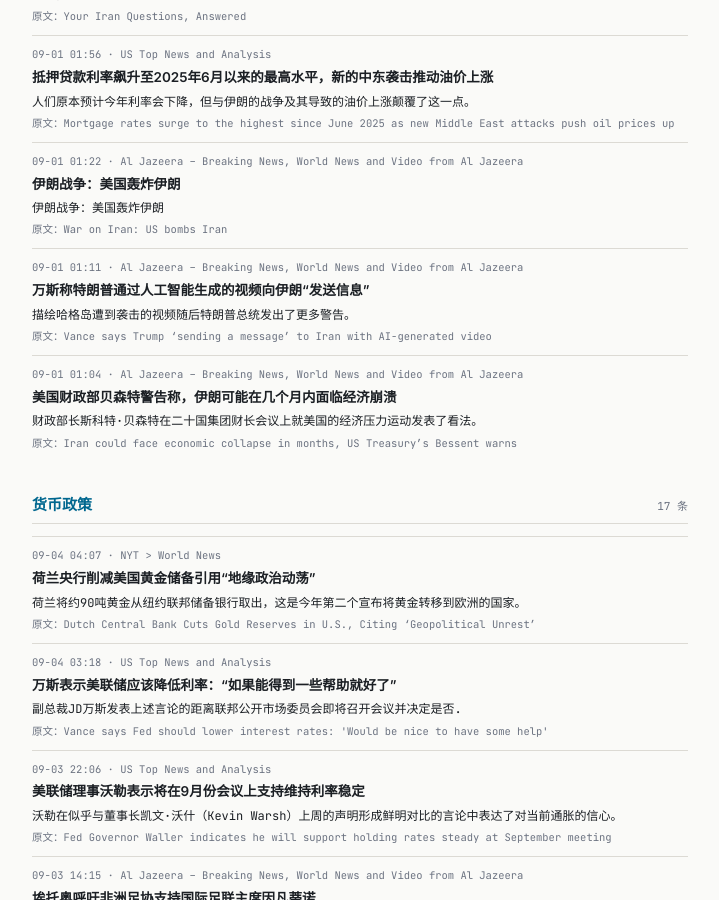
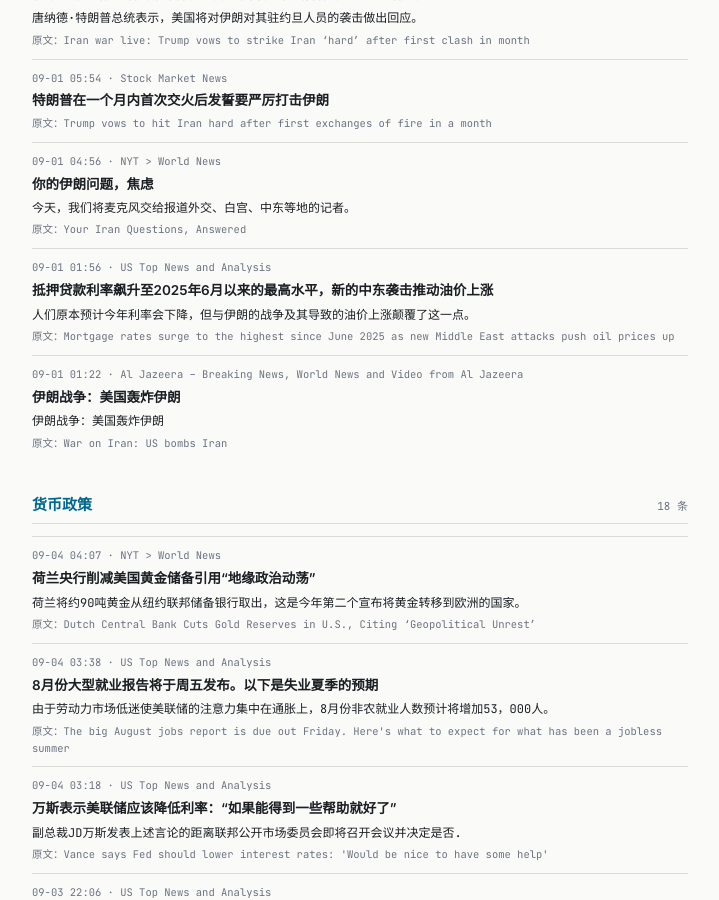
Before and after one commit to tang3super/tang3super.github.io, a Jekyll site: the page built from macro-trade/news-digest.md, in a window 1280 px wide and 900 px high, scrolled down 8314 px. Shown: the whole window, without its empty margins (280-999 px from the left). Built offline with Jekyll 4.4.1, drawn with Linux system fonts in a browser that asks for light colours; some of the changed text lies outside the part shown.

Commit message:
sync news-digest article

```diff
--- a/macro-trade/news-digest.md
+++ b/macro-trade/news-digest.md
@@ -5,11 +5,25 @@
 date: '2026-09-04'
 summary: 2026年第36周监控
 week_label: 2026年第36周监控
-last_updated: 2026-09-04 04:24
+last_updated: 2026-09-04 06:40
 refresh_note: 每 5 分钟自动刷新
 topics:
 - name: 地缘政治
   items:
+  - title: US Vice President JD Vance declines to offer timeline for end of Iran war
+    summary: The Trump official expressed scepticism at White House briefing about the conflict being a war despite recent flare-up.
+    link: https://www.aljazeera.com/news/2026/9/3/us-vice-president-jd-vance-declines-to-offer-timeline-for-end-of-iran-war?traffic_source=rss
+    source: Al Jazeera – Breaking News, World News and Video from Al Jazeera
+    time: 09-04 05:07
+    title_zh: 美国副总统JD Vance拒绝提供结束伊朗战争的时间轴
+    summary_zh: 尽管最近爆发了冲突，但特朗普官员在白宫简报会上对这场冲突是否是一场战争表示怀疑。
+  - title: Funeral held for child killed in US strike on Iranian wedding
+    summary: Mourners carried the coffin of a child killed in a US strike on a wedding in Kuhestak, along the Strait of Hormuz.
+    link: https://www.aljazeera.com/video/newsfeed/2026/9/3/09-03-iran-child-funeral-minisv?traffic_source=rss
+    source: Al Jazeera – Breaking News, World News and Video from Al Jazeera
+    time: 09-04 04:00
+    title_zh: 为美国袭击伊朗婚礼中丧生的儿童举行葬礼
+    summary_zh: 哀悼者抬着一名在美国袭击霍尔木兹海峡沿岸库赫斯塔克举行的婚礼中丧生的儿童的棺材。
   - title: Trump calls media ‘treasonous scum’ over reports of low Iran war munitions
     summary: Comments latest swipe by president against critical media coverage of what experts call troubling shortages.
     link: https://www.aljazeera.com/news/2026/9/3/trump-calls-media-treasonous-scum-over-reports-of-low-iran-war-munitions?traffic_source=rss
@@ -550,20 +564,6 @@
     time: 09-01 01:22
     title_zh: 伊朗战争：美国轰炸伊朗
     summary_zh: 伊朗战争：美国轰炸伊朗
-  - title: Vance says Trump ‘sending a message’ to Iran with AI-generated video
-    summary: Video depicting Kharg Island being attacked is later followed by more warnings from President Trump.
-    link: https://www.aljazeera.com/economy/2026/8/31/vance-says-trump-sending-a-message-to-iran-with-ai-generated-video?traffic_source=rss
-    source: Al Jazeera – Breaking News, World News and Video from Al Jazeera
-    time: 09-01 01:11
-    title_zh: 万斯称特朗普通过人工智能生成的视频向伊朗“发送信息”
-    summary_zh: 描绘哈格岛遭到袭击的视频随后特朗普总统发出了更多警告。
-  - title: Iran could face economic collapse in months, US Treasury’s Bessent warns
-    summary: Treasury Secretary Scott Bessent weighs in on the US's economic pressure campaign at a meeting of G20 finance ministers.
-    link: https://www.aljazeera.com/economy/2026/8/31/iran-could-face-economic-collapse-in-months-us-treasurys-bessent-warns?traffic_source=rss
-    source: Al Jazeera – Breaking News, World News and Video from Al Jazeera
-    time: 09-01 01:04
-    title_zh: 美国财政部贝森特警告称，伊朗可能在几个月内面临经济崩溃
-    summary_zh: 财政部长斯科特·贝森特在二十国集团财长会议上就美国的经济压力运动发表了看法。
 - name: 货币政策
   items:
   - title: Dutch Central Bank Cuts Gold Reserves in U.S., Citing ‘Geopolitical Unrest’
@@ -573,6 +573,13 @@
     time: 09-04 04:07
     title_zh: 荷兰央行削减美国黄金储备引用“地缘政治动荡”
     summary_zh: 荷兰将约90吨黄金从纽约联邦储备银行取出，这是今年第二个宣布将黄金转移到欧洲的国家。
+  - title: The big August jobs report is due out Friday. Here's what to expect for what has been a jobless summer
+    summary: August nonfarm payrolls are expected to rise by 53,000 as a subdued labor market keeps Fed attention focused on inflation.
+    link: https://www.cnbc.com/2026/09/03/august-2026-jobs-report-payrolls.html
+    source: US Top News and Analysis
+    time: 09-04 03:38
+    title_zh: 8月份大型就业报告将于周五发布。以下是失业夏季的预期
+    summary_zh: 由于劳动力市场低迷使美联储的注意力集中在通胀上，8月份非农就业人数预计将增加53，000人。
   - title: 'Vance says Fed should lower interest rates: ''Would be nice to have some help'''
     summary: Vice President J.D. Vance's remarks came less than two weeks before the Federal Open Market Committee is set to convene and decide whether t…
     link: https://www.cnbc.com/2026/09/03/vance-fed-interest-rates-trump-bond-yields.html
```
